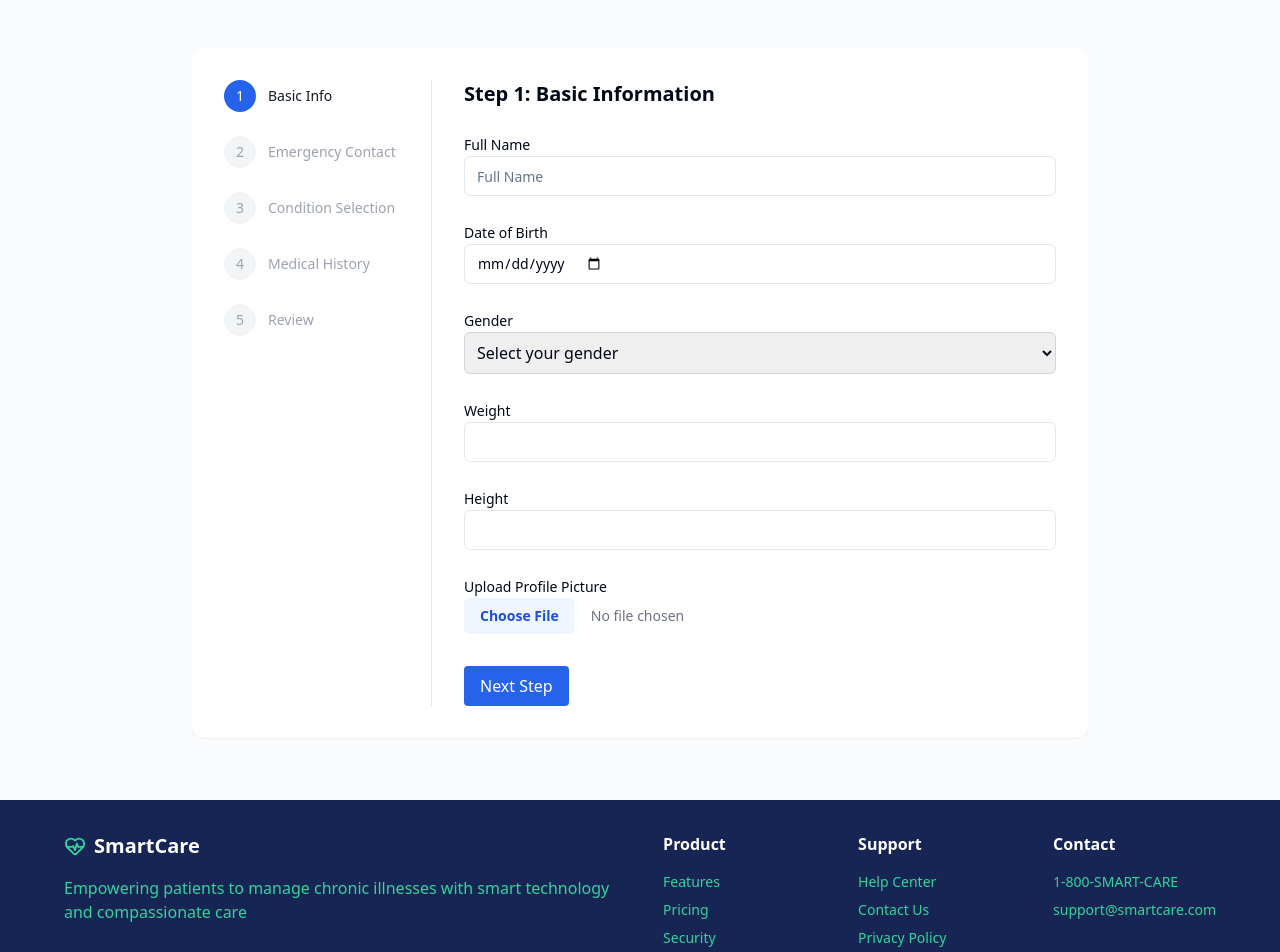
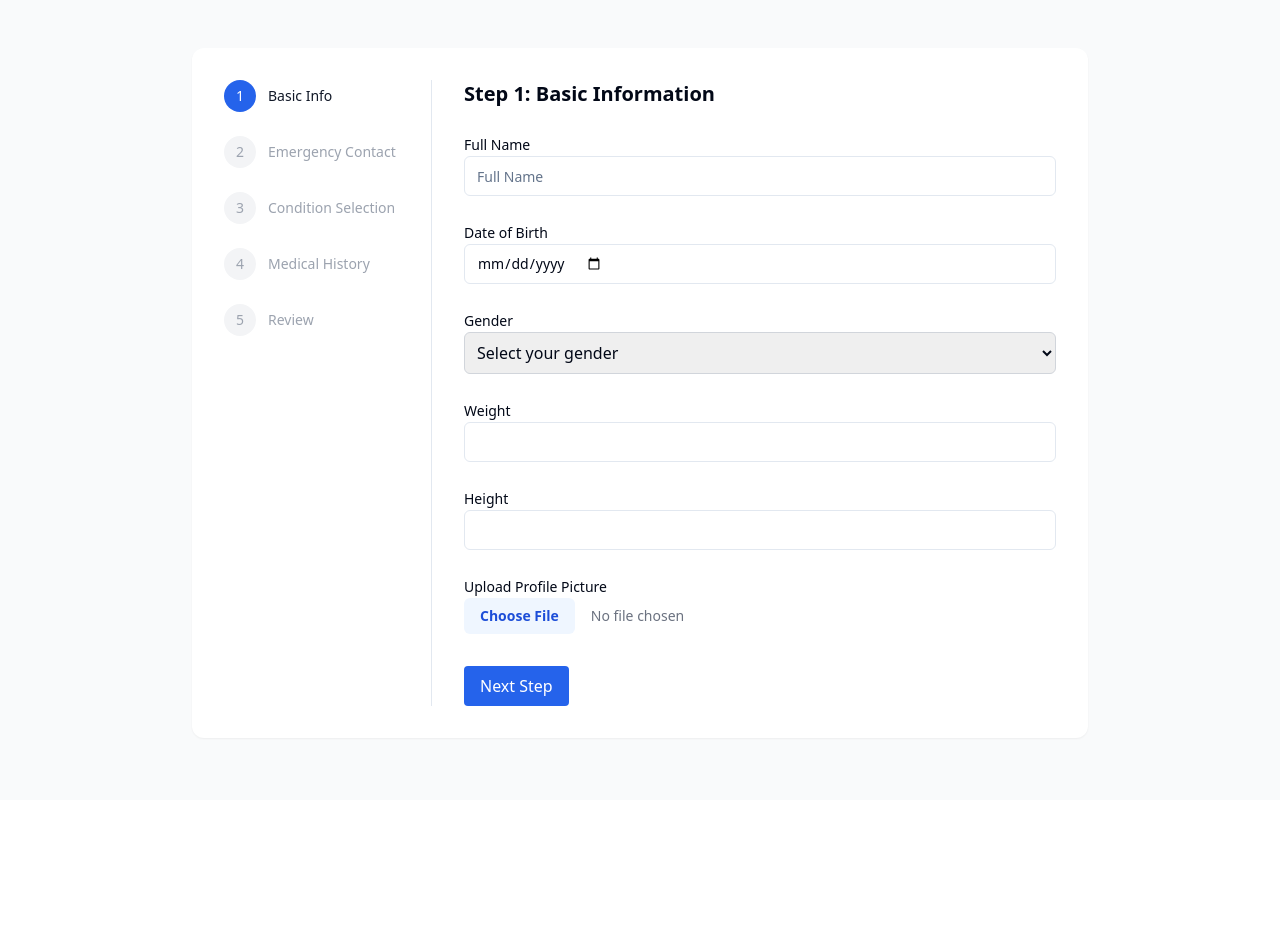
Before and after one commit to norvale08/smartcare-new, a Next.js app in the folder apps/web/: page /profile in a window 1280 px wide. Shown: the top 952 px of the page. After the commit the page ends 800 px from the top, so only its background shows below. Built offline with nearby package versions, Linux system fonts and the light colour scheme.

Commit message:
updated the footer

```diff
--- a/apps/web/app/layout.tsx
+++ b/apps/web/app/layout.tsx
@@ -2,8 +2,6 @@ import type { Metadata } from 'next'
 import { ReactNode } from 'react'
 import './globals.css'
 import {AuthProvider} from "./Providers"
-import Header from './components/ui/header'
-import Footer from './components/ui/footer'
 
 export const metadata: Metadata = {
   title: 'Your App Title',
@@ -21,7 +19,7 @@ export default function RootLayout({
         <AuthProvider>
 
         {children}
-<Footer></Footer>
+
         </AuthProvider>
 
       </body>
--- a/apps/web/app/page.tsx
+++ b/apps/web/app/page.tsx
@@ -5,7 +5,8 @@ import { Card, CardContent, CardDescription, CardHeader, CardTitle } from "@repo
 import { ChevronLeft, ChevronRight,} from 'lucide-react'
 import Header from './components/ui/header'
 import Link from 'next/link'
-import { title } from 'process'
+
+import Footer from './components/ui/footer'
 const Home = () => {
   const [currentFeatureIndex, setCurrentFeatureIndex] = useState(0)
   const features = [
@@ -219,6 +220,7 @@ const Home = () => {
           ))}
         </div>
       </div>
+      <Footer></Footer>
     </div>
   )
 }
```
